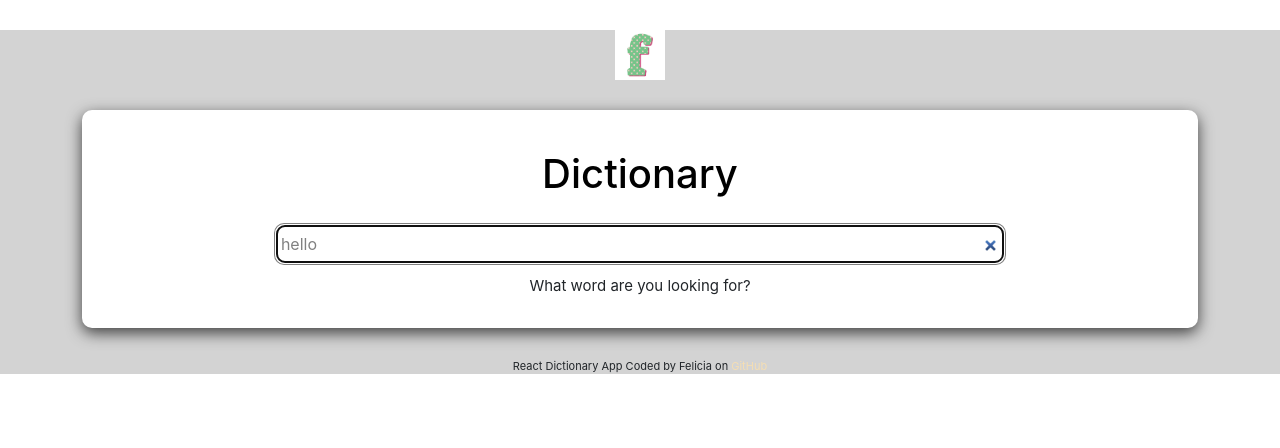
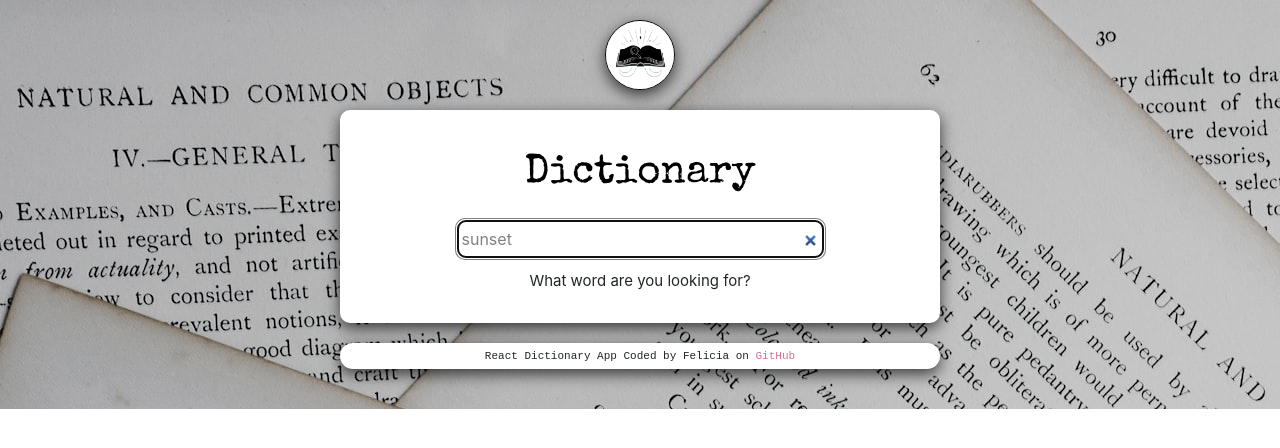
Before and after one commit to felicka/react-dictionary-app, a React (Create React App) app: page / in a window 1280 px wide. Shown: the top 448 px of the page. Built offline with nearby package versions, Linux system fonts and the light colour scheme; no server answers.

Commit message:
edited CSS and added new logo and background

```diff
--- a/public/index.html
+++ b/public/index.html
@@ -19,6 +19,12 @@
       integrity="sha384-Zenh87qX5JnK2Jl0vWa8Ck2rdkQ2Bzep5IDxbcnCeuOxjzrPF/et3URy9Bv1WTRi"
       crossorigin="anonymous"
     />
+    <link rel="preconnect" href="https://fonts.googleapis.com" />
+    <link rel="preconnect" href="https://fonts.gstatic.com" crossorigin />
+    <link
+      href="https://fonts.googleapis.com/css2?family=Special+Elite&display=swap"
+      rel="stylesheet"
+    />
     <title>Felicia's React Dictionary App</title>
   </head>
   <body>
--- a/src/App.css
+++ b/src/App.css
@@ -1,27 +1,39 @@
 .App {
-  background: lightgrey;
+  background-image: url("./background.jpg");
+  padding: 20px;
 }
+
 .App-header {
-  margin: 30px 0;
+  margin: 0;
 }
 
 .App-logo {
-  max-width: 50px;
+  max-width: 70px;
   display: block;
-  margin: 0 auto;
+  margin: auto;
+  border-radius: 100px;
+  border: 1px solid black;
+  box-shadow: 0px 5px 15px rgba(0, 0, 0, 0.7);
 }
 
 .App footer {
   text-align: center;
   font-size: 11px;
-  margin: 30px 0;
+  font-family: monospace;
+  background-color: white;
+  border-radius: 100px;
+  padding: 5px;
+  box-shadow: 0px 5px 15px rgba(0, 0, 0, 0.7);
+  margin: 20px auto;
+  max-width: 600px;
 }
 
 .App .link {
-  color: wheat;
+  color: palevioletred;
   text-decoration: none;
 }
 .App .link:hover {
   text-decoration: none;
-  color: brown;
+  background: pink;
+  color: gray;
 }
--- a/src/App.js
+++ b/src/App.js
@@ -1,4 +1,4 @@
-import logo from "./felicia-logo.png";
+import logo from "./dictionary-logo.png";
 import "./App.css";
 import Dictionary from "./Dictionary";
 
@@ -10,7 +10,7 @@ export default function App() {
           <img src={logo} className="App-logo img-fluid" alt="logo" />
         </header>
         <main>
-          <Dictionary defaultKeyword="hello" />
+          <Dictionary defaultKeyword="sunset" />
         </main>
         <footer>
           React Dictionary App Coded by Felicia on{" "}
--- a/src/Dictionary.css
+++ b/src/Dictionary.css
@@ -5,7 +5,9 @@
 .Dictionary h1 {
   color: black;
   padding: 10px;
-  margin-bottom: 10px;
+  margin-bottom: 5px;
+  font-family: "Special Elite";
+  font-size: 40px;
 }
 
 .Dictionary form {
@@ -24,7 +26,8 @@
   padding: 30px;
   border-radius: 10px;
   box-shadow: 0px 5px 15px rgba(0, 0, 0, 0.7);
-  margin: 20px 0;
+  margin: 20px auto;
+  max-width: 600px;
 }
 .Dictionary .hint {
   font-size: 15px;
--- a/src/Meaning.js
+++ b/src/Meaning.js
@@ -19,7 +19,3 @@ export default function Meaning(props) {
     </div>
   );
 }
-
-//meaning.definitions[0].definition;
-//Meaning:{props.meaning.definitions[0].definition}
-//Example:{props.meaning.definitions[0].example}
--- a/src/Phonetic.css
+++ b/src/Phonetic.css
@@ -9,11 +9,12 @@
   border-radius: 15px;
   transition: all 150ms ease-in-out;
   margin-right: 10px;
+  color: palevioletred;
 }
 
 .Phonetic a:hover {
-  background: gray;
-  color: purple;
+  background: pink;
+  color: gray;
 }
 .Phonetic .text {
   opacity: 0.8;
--- a/src/Synonyms.js
+++ b/src/Synonyms.js
@@ -2,7 +2,7 @@ import React from "react";
 import "./Synonyms.css";
 
 export default function Synonyms(props) {
-  console.log(props.synonym);
+  console.log(props.synonyms);
   if (props.synonyms) {
     return (
       <ul className="Synonyms">
```
Also changed, not shown: src/background.jpg (added), src/dictionary-logo.png (added).
